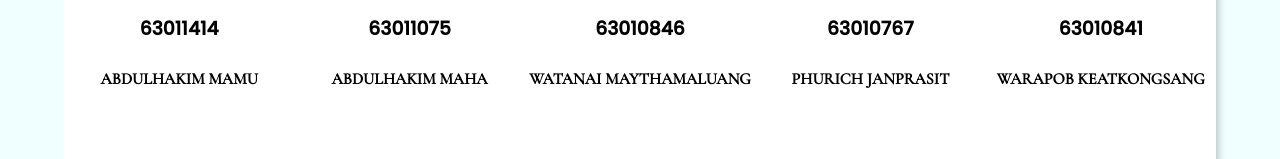
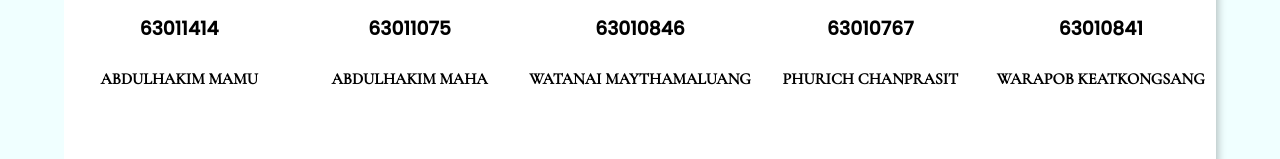
Before and after one commit to Abdulhakim-Maha/SDP-PROJECT, a Next.js app: page /aboutus in a window 1280 px wide. Shown: the part 503-662 px from the top of the page. Built offline with nearby package versions, Linux system fonts and the light colour scheme.

Commit message:
about-us

```diff
--- a/pages/aboutus.tsx
+++ b/pages/aboutus.tsx
@@ -21,7 +21,7 @@ const members = [
   },
   {
     img: "/members/fome.png",
-    name: "Phurich Janprasit",
+    name: "Phurich Chanprasit",
     id: 63010767,
   },
   {
```
